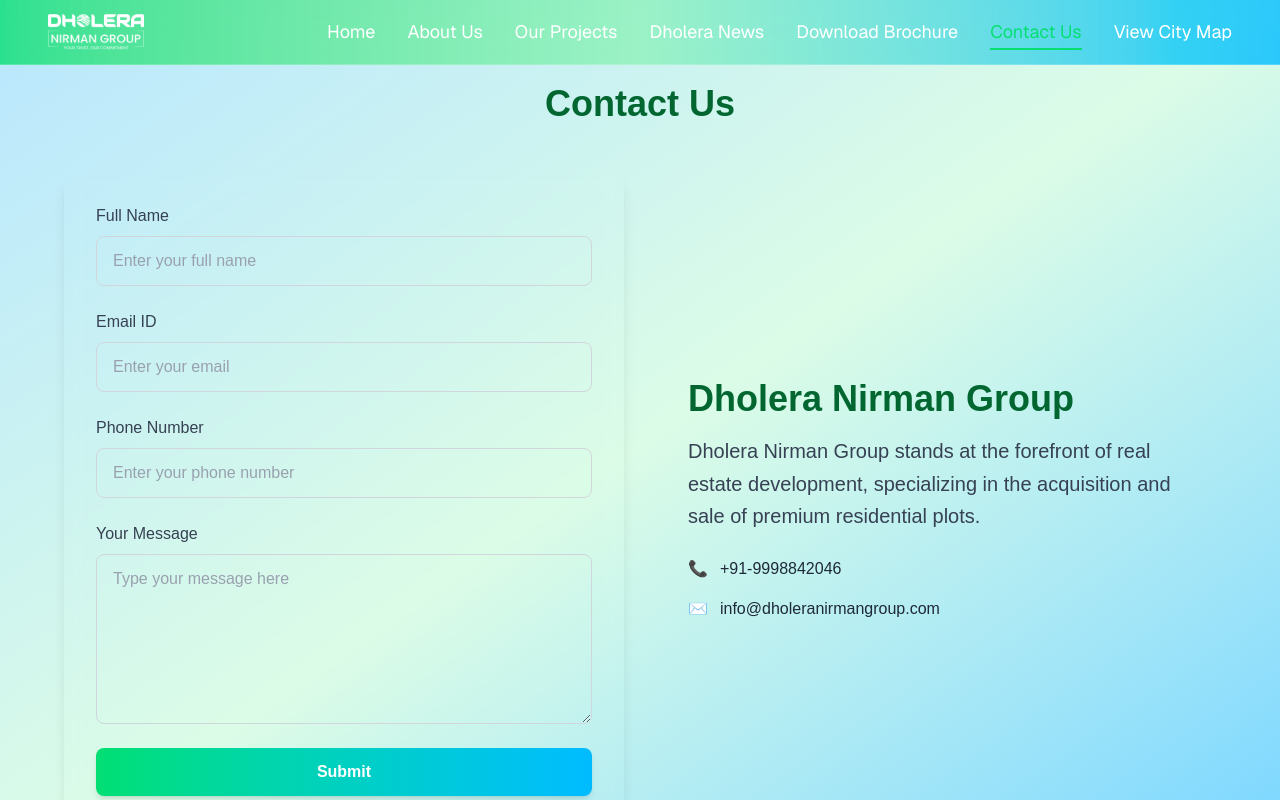
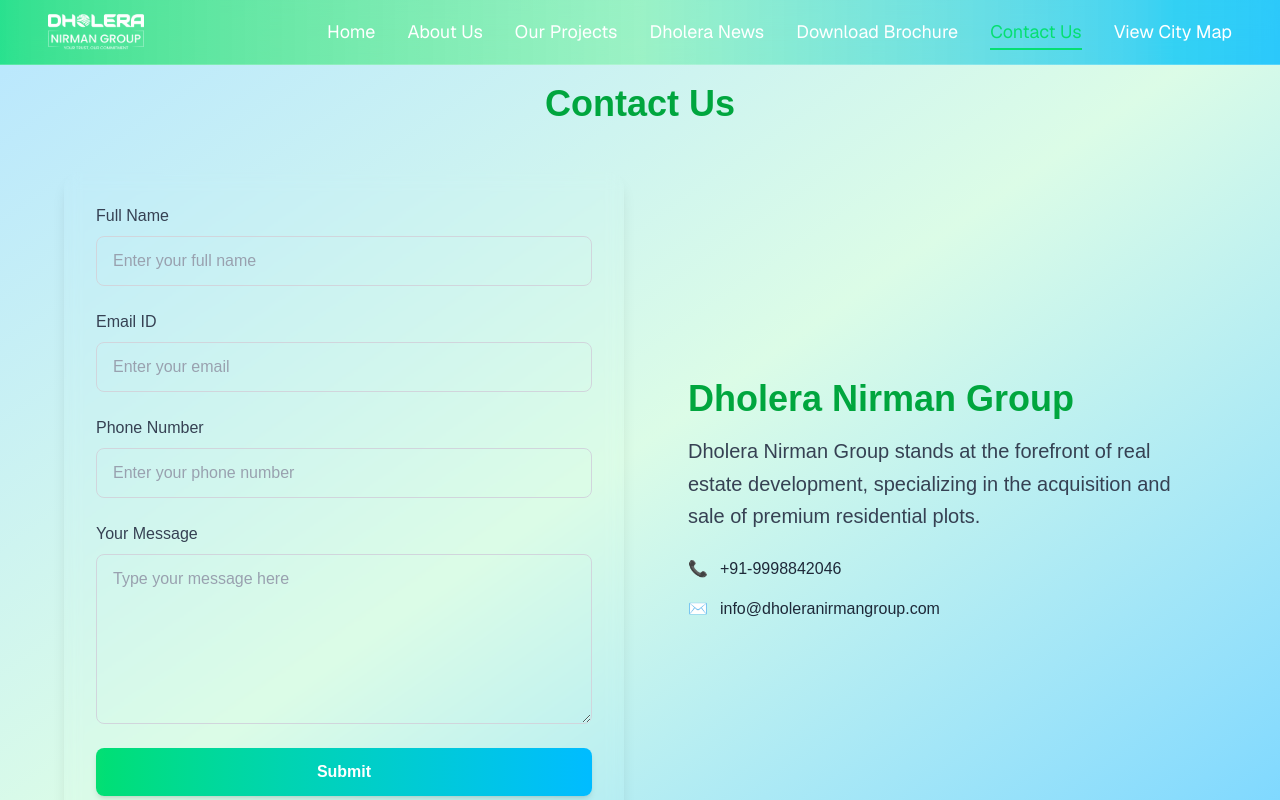
Before and after one commit to da-square/nirmangroup, a Next.js app: page /contact in a window 1280 px wide. Shown: the top 800 px of the page. Built offline with nearby package versions, Linux system fonts and the light colour scheme.

Commit message:
fix:updated color

```diff
--- a/src/app/contact/page.tsx
+++ b/src/app/contact/page.tsx
@@ -30,7 +30,7 @@
 
   return (
     <div className="min-h-screen bg-gradient-to-br from-sky-200 via-green-100 to-sky-300 text-gray-800 flex flex-col items-center justify-start py-16 px-4">
-      <h1 className="text-4xl font-bold text-green-800 mb-12 mt-5">Contact Us</h1>
+      <h1 className="text-4xl font-bold text-green-600 mb-12 mt-5">Contact Us</h1>
 
       <div className="w-full max-w-6xl flex flex-col lg:flex-row gap-8">
         {/* Form Section - Left Side on Large Screens */}
@@ -116,7 +116,7 @@
 
         {/* Company Info Section - Right Side on Large Screens */}
         <div className="w-full lg:w-1/2 p-8 flex flex-col justify-center">
-          <h2 className="text-4xl font-bold text-green-800 mb-4 text-center lg:text-left">
+          <h2 className="text-4xl font-bold text-green-600 mb-4 text-center lg:text-left">
             Dholera Nirman Group
           </h2>
           <p className="text-gray-700 mb-6 leading-relaxed text-center lg:text-left text-xl">
```
